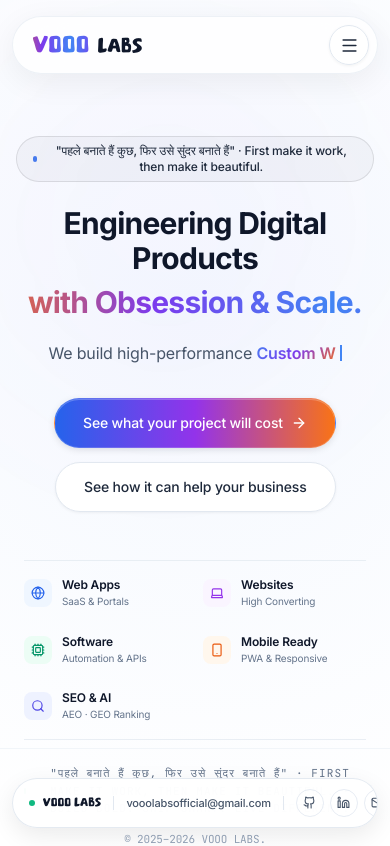
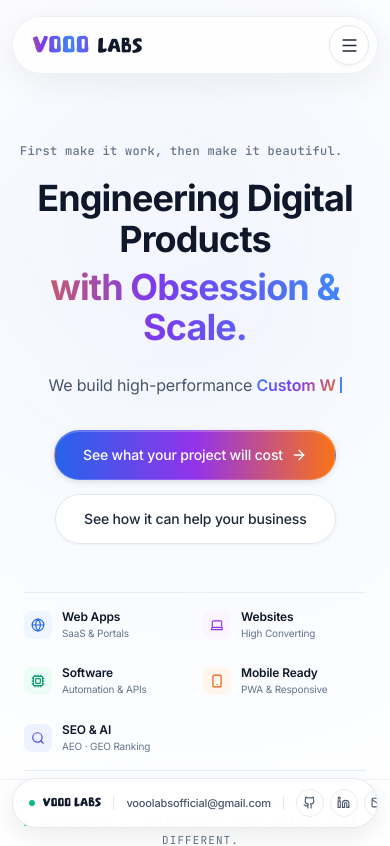
Before and after one commit to vooolabsofficial-sys/vooolabs-website, a React (Vite) app: page / in a window 390 px wide. Shown: the top 846 px of the page. Built offline with nearby package versions, Linux system fonts and the light colour scheme.

Commit message:
fix(hero): remove artificial pill container, render clean editorial quote starting left, and center main headline in pure English

```diff
--- a/src/components/about/Slide1_AboutHero.tsx
+++ b/src/components/about/Slide1_AboutHero.tsx
@@ -36,9 +36,8 @@ export default function Slide1_AboutHero() {
 
         {/* MISSION SUBHEADLINE */}
         <FadeIn delay={0.16} y={15}>
-          <div className="inline-flex items-center gap-2 rounded-full bg-blue-50 border border-blue-200/80 px-4 py-1.5 mb-6 text-blue-700 text-xs sm:text-sm font-medium shadow-2xs">
-            <span className="w-1.5 h-1.5 rounded-full bg-blue-600 animate-pulse" />
-            <span>"First make it work, then make it beautiful."</span>
+          <div className="mb-4 text-xs sm:text-sm font-mono tracking-wider uppercase text-blue-600 font-semibold">
+            <span>First make it work, then make it beautiful.</span>
           </div>
 
           <p className="text-base sm:text-lg text-zinc-600 leading-relaxed max-w-2xl mx-auto font-normal mb-10">
--- a/src/components/home/Slide1_Hero.tsx
+++ b/src/components/home/Slide1_Hero.tsx
@@ -81,22 +81,23 @@ export default function Slide1_Hero() {
       {/* SUBTLE CORNER AMBIENT LIGHTING */}
       <div className="absolute top-0 right-0 w-[450px] h-[450px] rounded-full bg-radial from-purple-500/[0.03] to-transparent blur-[80px] pointer-events-none z-0" aria-hidden="true" />
 
-      {/* CENTERED HERO EDITORIAL ANCHOR (PILL IN MIDDLE, HEADLINE DIRECTLY UNDERNEATH) */}
+      {/* HERO EDITORIAL CONTENT */}
       <div className="relative z-10 flex-1 flex flex-col items-center justify-center text-center px-4 sm:px-6 max-w-5xl mx-auto py-2 w-full">
 
-        {/* CENTERED TAGLINE PILL WITH BOTH CONNECTED LINES */}
+        {/* LINE 1: PURE EDITORIAL TEXT (ZERO PILL/BADGE, NO MARATHI/HINDI, STARTS FROM LEFT) */}
         <motion.div
           initial={{ opacity: 0, y: 8 }}
           animate={{ opacity: 1, y: 0 }}
           transition={{ duration: 0.5, delay: 0.05, ease: EASING }}
-          className="inline-flex items-center gap-2 rounded-full bg-slate-900/[0.03] border border-black/10 px-4 py-1.5 mb-5 text-slate-800 text-xs sm:text-sm font-medium shadow-2xs mx-auto"
+          className="w-full max-w-4xl text-left mb-3 px-1 sm:px-2"
         >
-          <span className="w-1.5 h-1.5 rounded-full bg-blue-600 animate-pulse" />
-          <span>"पहले बनाते हैं कुछ, फिर उसे सुंदर बनाते हैं" · First make it work, then make it beautiful.</span>
+          <span className="font-mono text-xs sm:text-sm font-medium text-slate-500 tracking-wide select-none">
+            First make it work, then make it beautiful.
+          </span>
         </motion.div>
 
-        {/* HEADLINE: DIRECTLY BELOW THE MIDDLE PILL, STARTING WITH 'Engineering' */}
-        <h1 className="text-3xl sm:text-5xl lg:text-6xl font-bold tracking-tight text-slate-900 leading-[1.18] mb-4 max-w-4xl mx-auto">
+        {/* LINES 2 & 3: CENTERED HEADLINE STARTING WITH 'Engineering Digital Products' */}
+        <h1 className="text-4xl sm:text-6xl lg:text-7xl font-bold tracking-tight text-slate-900 leading-[1.12] mb-5 max-w-4xl mx-auto text-center">
           <span className="block overflow-hidden py-1">
             <motion.span
               className="block"
@@ -130,7 +131,7 @@ export default function Slide1_Hero() {
           </p>
         </motion.div>
 
-        {/* DUAL LIQUID CTAS WITH MAGNETIC ATTRACTION IN THE MIDDLE */}
+        {/* DUAL LIQUID CTAS WITH MAGNETIC ATTRACTION */}
         <motion.div
           initial={{ opacity: 0, y: 12 }}
           animate={{ opacity: 1, y: 0 }}
@@ -242,7 +243,7 @@ export default function Slide1_Hero() {
         </div>
       </div>
 
-      {/* BOTTOM STUDIO QUOTE STRIP */}
+      {/* BOTTOM STUDIO QUOTE STRIP — 100% CLEAN ENGLISH */}
       <div className="relative z-20 px-6 pb-2 flex flex-col sm:flex-row justify-between items-center sm:items-end gap-3 w-full max-w-6xl mx-auto border-t border-slate-100 pt-4">
         <motion.div
           initial={{ opacity: 0 }}
@@ -251,7 +252,7 @@ export default function Slide1_Hero() {
           className="font-mono text-[11px] sm:text-xs text-slate-500 uppercase tracking-widest leading-relaxed flex items-center gap-2 text-center sm:text-left"
         >
           <span className="w-1.5 h-1.5 rounded-full bg-emerald-500 animate-pulse" />
-          <span>"पहले बनाते हैं कुछ, फिर उसे सुंदर बनाते हैं" · First make it work, then make it beautiful. · BUILD BOLD. SHIP SMART. LIVE DIFFERENT.</span>
+          <span>First make it work, then make it beautiful. · BUILD BOLD. SHIP SMART. LIVE DIFFERENT.</span>
         </motion.div>
         <motion.div
           initial={{ opacity: 0 }}
--- a/src/components/home/Slide4_ClosingCTA.tsx
+++ b/src/components/home/Slide4_ClosingCTA.tsx
@@ -24,16 +24,15 @@ export default function Slide4_ClosingCTA() {
 
       <div className="relative z-10 max-w-4xl mx-auto text-center flex flex-col items-center">
 
-        {/* STUDIO PHILOSOPHY BADGE */}
+        {/* STUDIO PHILOSOPHY (PURE TEXT, ZERO AI PILL) */}
         <motion.div
           initial={{ opacity: 0, y: 12 }}
           whileInView={{ opacity: 1, y: 0 }}
           viewport={{ once: true }}
           transition={{ duration: 0.5, delay: 0.05, ease: EASING }}
-          className="inline-flex items-center gap-2 rounded-full bg-white/[0.06] border border-white/10 px-4 py-1.5 mb-6 text-xs sm:text-sm text-slate-300 font-medium"
+          className="mb-4 text-xs sm:text-sm font-mono tracking-wider uppercase text-slate-400 font-medium"
         >
-          <span className="w-1.5 h-1.5 rounded-full bg-emerald-400 animate-pulse" />
-          <span>"First make it work, then make it beautiful."</span>
+          <span>First make it work, then make it beautiful.</span>
         </motion.div>
 
         {/* HEADLINE: UNDER 8 WORDS */}
```
